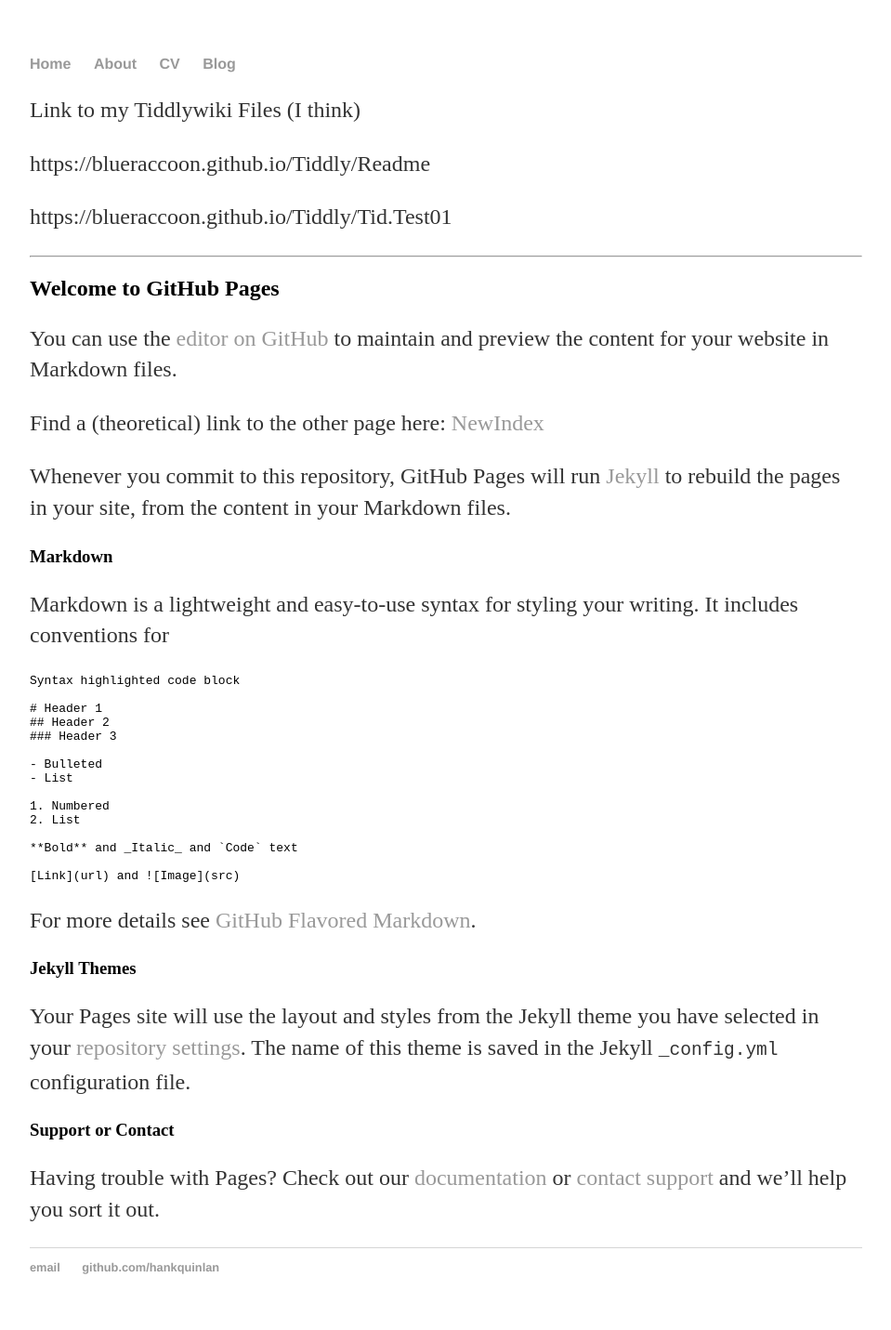
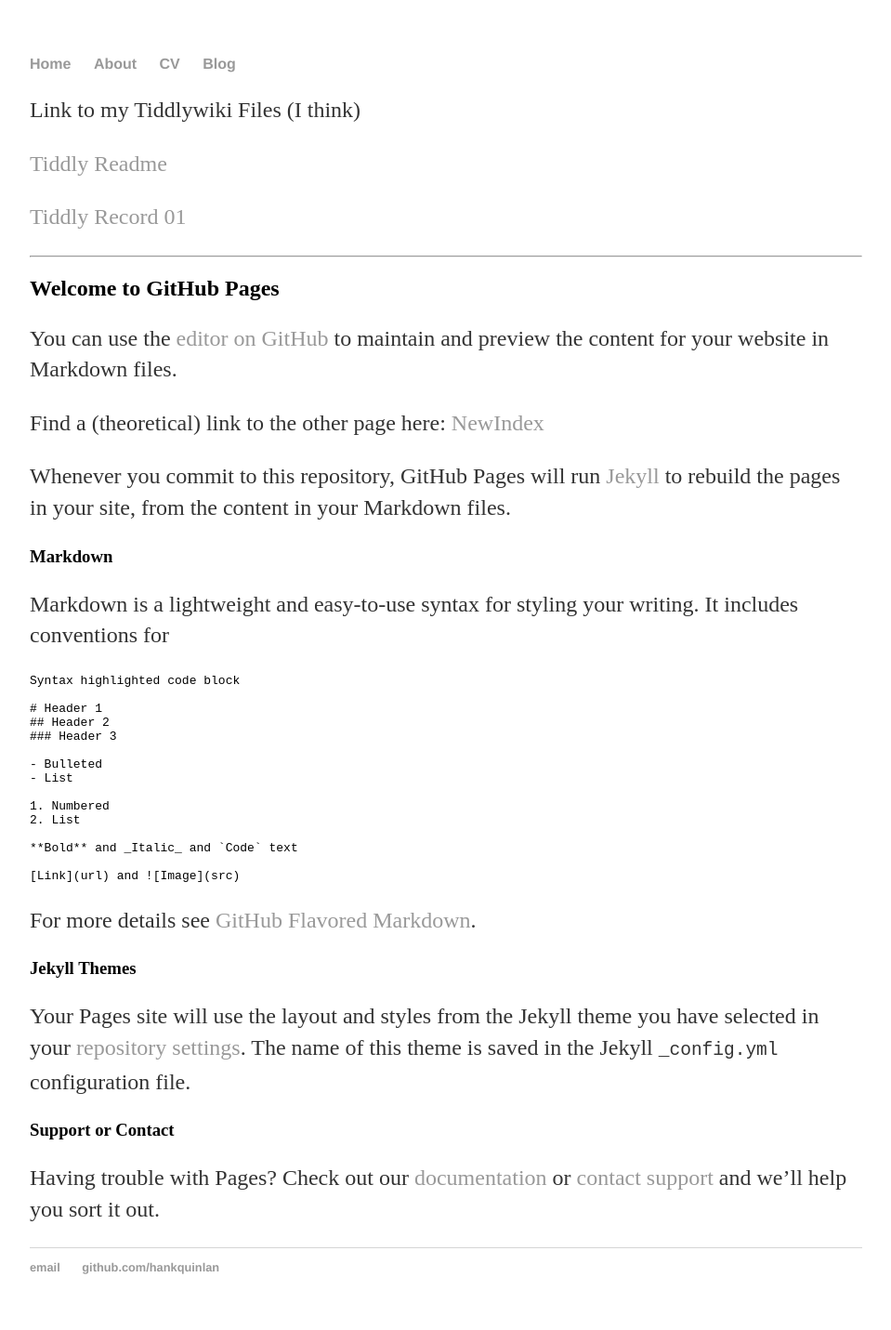
Before and after one commit to BlueRaccoon/BlueRaccoon.github.io, a Jekyll site: the page built from index.md, in a window 1280 px wide. Shown: the whole page at 93% size, without its empty margins (160-1119 px from the left). Built offline with Jekyll 4.4.1, drawn with Linux system fonts in a browser that asks for light colours; our own code applies the rules of GitHub Pages for plain Markdown files.

Commit message:
Update index.md

```diff
--- a/index.md
+++ b/index.md
@@ -1,9 +1,9 @@
 
 Link to my Tiddlywiki Files (I think)
 
-https://blueraccoon.github.io/Tiddly/Readme
+[Tiddly Readme](https://blueraccoon.github.io/Tiddly/Readme)
 
-https://blueraccoon.github.io/Tiddly/Tid.Test01
+[Tiddly Record 01](https://blueraccoon.github.io/Tiddly/Tid.Test01)
 
 ---
 
```
